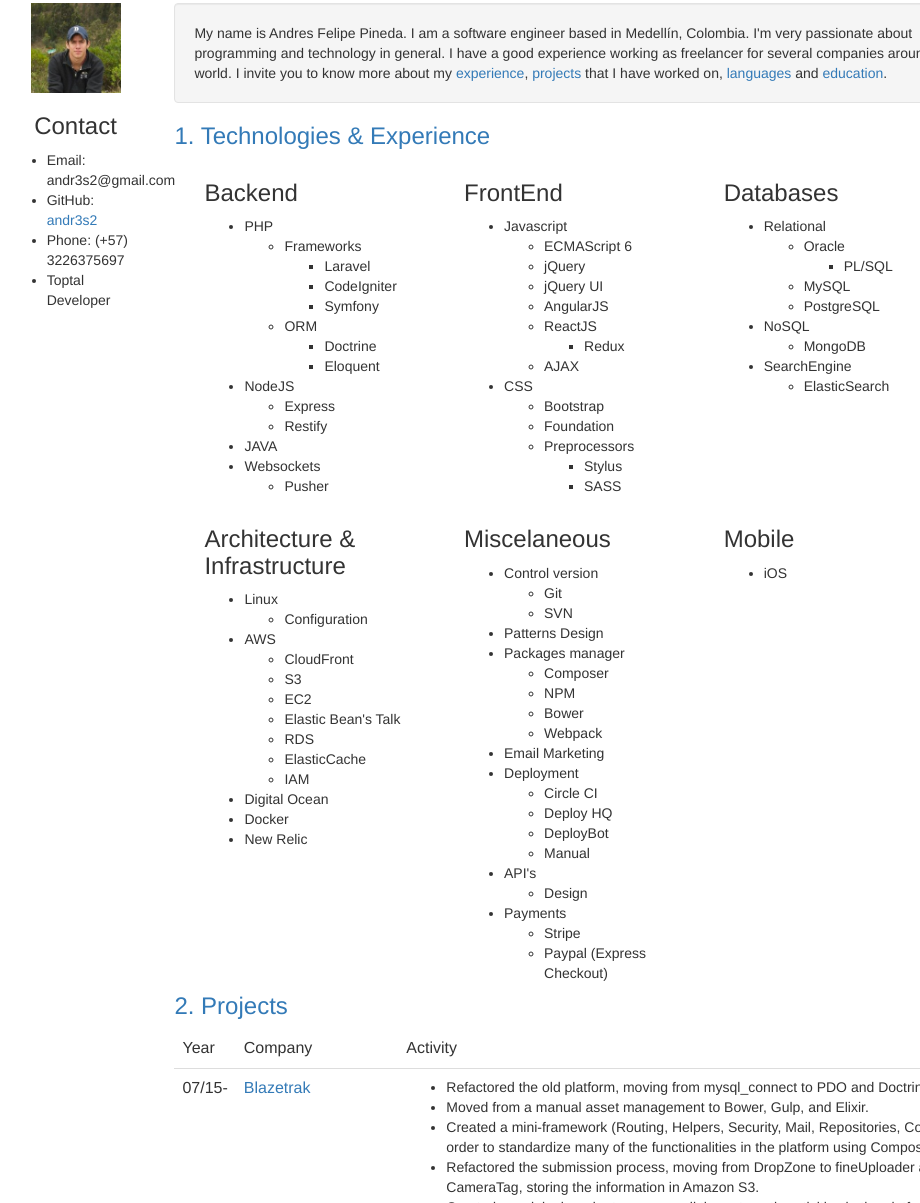
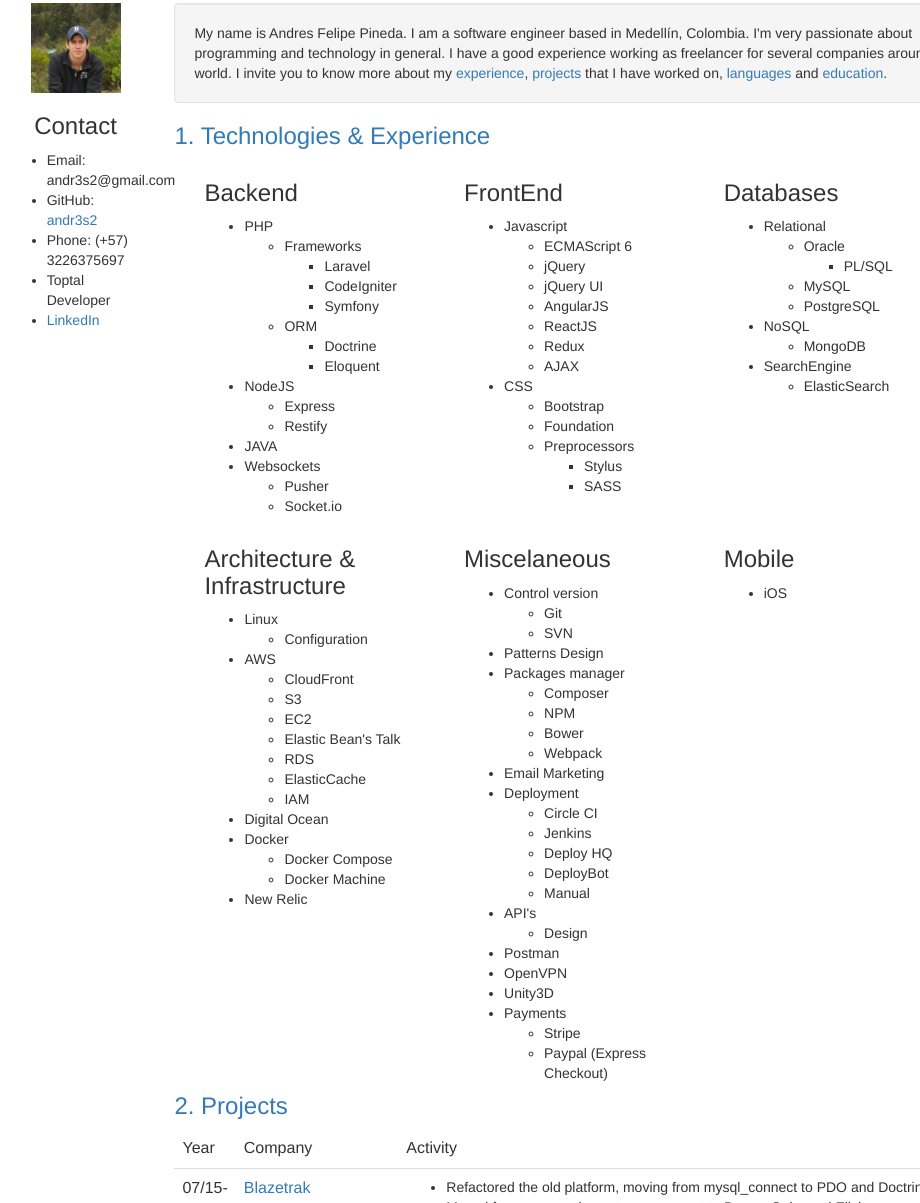
Before and after one commit to afpinedac/afpinedac.github.io, a website: page index.html in a window 1280 px wide. Shown: the part 103-1306 px from the top of the page, without its empty margins (145-1065 px from the left). Drawn offline with nearby package versions, Linux system fonts and the light colour scheme.

Commit message:
'updates'

```diff
--- a/index.html
+++ b/index.html
@@ -27,6 +27,7 @@
                     <li>GitHub: <a href="https://github.com/andr3s2" target="_blank">andr3s2</a></li>
                     <li>Phone: (+57) 3226375697</li>
                     <li>Toptal Developer</li>
+                    <li><a href="https://www.linkedin.com/in/andres-felipe-pineda-corcho-94a49048/" target="_blank">LinkedIn</a></li>
                 </ul>
             </div>
         </div>
@@ -51,7 +52,6 @@
                     <div class="col-sm-4 col-xs-12">
 
                         <h3>Backend</h3>
-
                         <ul>
                             <li>PHP
                                 <ul>
@@ -80,6 +80,7 @@
                             <li>Websockets
                                 <ul>
                                     <li>Pusher</li>
+                                    <li>Socket.io</li>
                                 </ul>
                             </li>
                         </ul>
@@ -95,12 +96,8 @@
                                     <li>jQuery</li>
                                     <li>jQuery UI</li>
                                     <li>AngularJS</li>
-                                    <li>
-                                        ReactJS
-                                    <ul>
-                                        <li>Redux</li>
-                                    </ul>
-                                    </li>
+                                    <li>ReactJS</li>
+                                    <li>Redux</li>
                                     <li>AJAX</li>
                                 </ul>
                             </li>
@@ -173,7 +170,12 @@
                                 </ul>
                             </li>
                             <li>Digital Ocean</li>
-                            <li>Docker</li>
+                            <li>Docker
+                                <ul>
+                                    <li>Docker Compose</li>
+                                    <li>Docker Machine</li>
+                                </ul>
+                            </li>
                             <li>New Relic</li>
                         </ul>
 
@@ -202,6 +204,7 @@
                                 Deployment
                                 <ul>
                                     <li>Circle CI</li>
+                                    <li>Jenkins</li>
                                     <li>Deploy HQ</li>
                                     <li>DeployBot</li>
                                     <li>Manual</li>
@@ -212,6 +215,9 @@
                                     <li>Design</li>
                                 </ul>
                             </li>
+                            <li>Postman</li>
+                            <li>OpenVPN</li>
+                            <li>Unity3D</li>
                             <li>
                                 Payments
                                 <ul>
```
